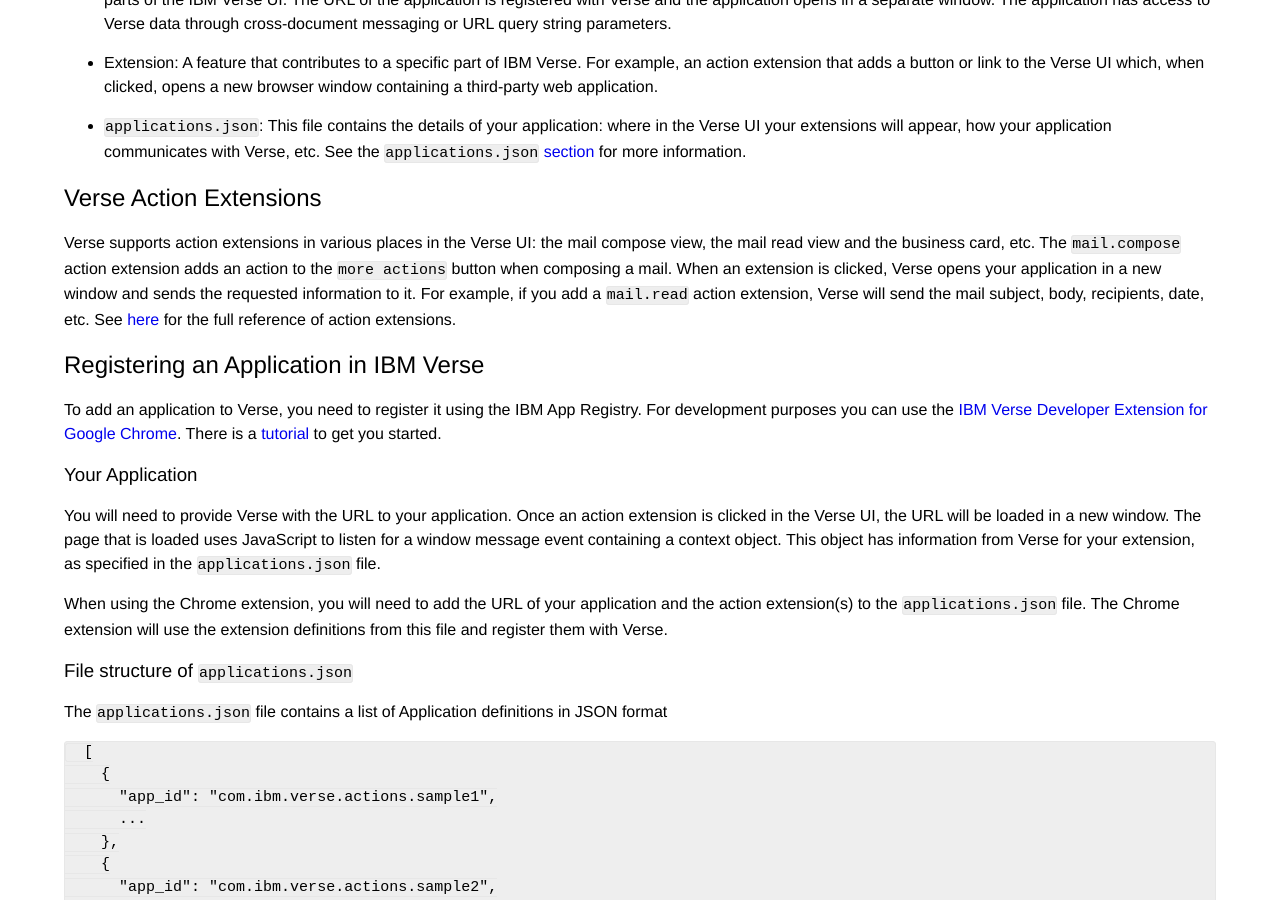
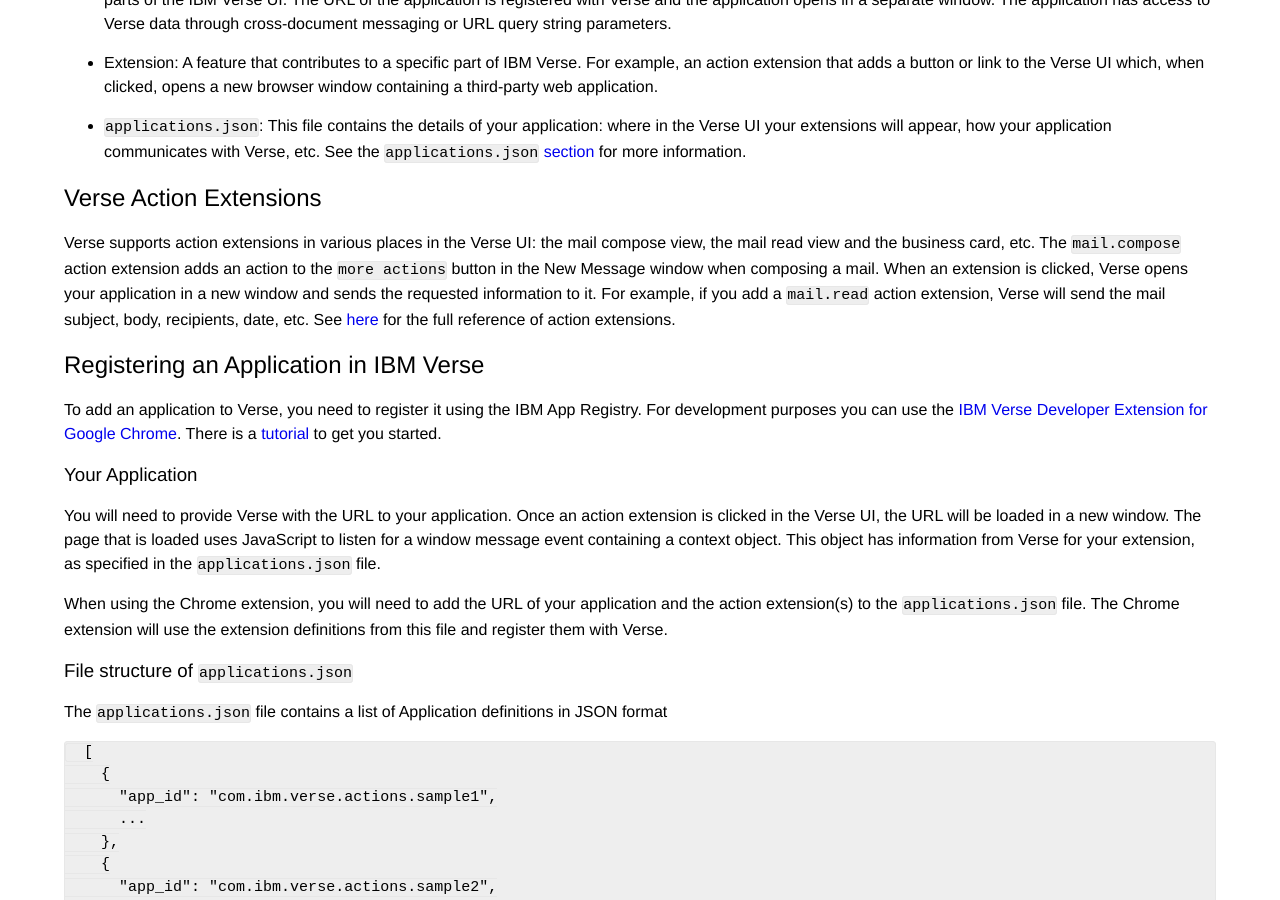
Before and after one commit to ibmverse/verse-developer, a Jekyll site: the page built from _reference/reference.md, in a window 1280 px wide and 900 px high, scrolled down 757 px. Built offline with Jekyll 4.4.1, drawn with Linux system fonts in a browser that asks for light colours; some of the changed text lies outside the part shown.

Commit message:
Fix one typo and add some clarifying text

```diff
--- a/_reference/reference.md
+++ b/_reference/reference.md
@@ -41,7 +41,7 @@
 
 ## Verse Action Extensions
 Verse supports action extensions in various places in the Verse UI: the mail compose view, the mail read view and the business card, etc.
-The `mail.compose` action extension adds an action to the `more actions` button when composing a mail.
+The `mail.compose` action extension adds an action to the `more actions` button in the New Message window when composing a mail.
 When an extension is clicked, Verse opens your application in a new window and sends the requested information to it.
 For example, if you add a `mail.read` action extension, Verse will send the mail subject, body, recipients, date, etc. See [here](#action-extensions) for the full reference of action extensions.
 
```
Also changed, not shown: other parts of _reference/reference.md (+1 -1 lines).
